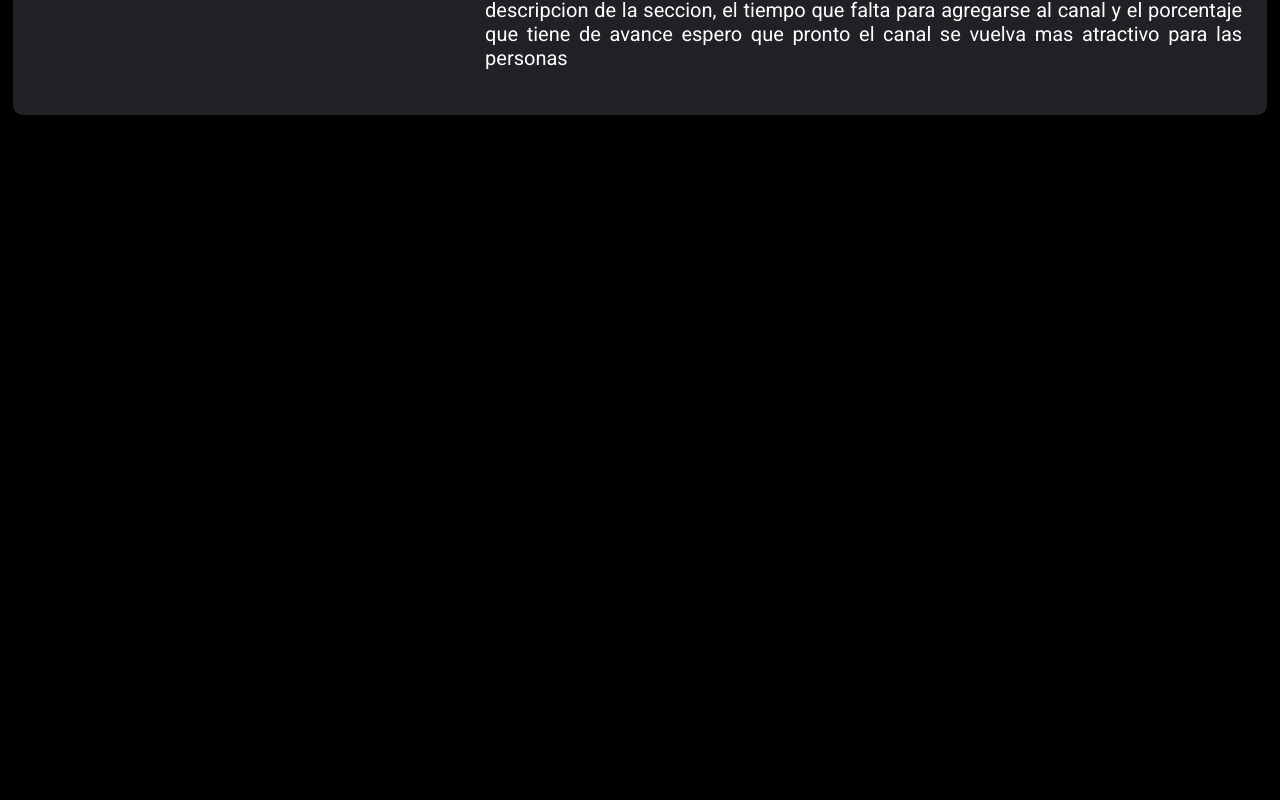
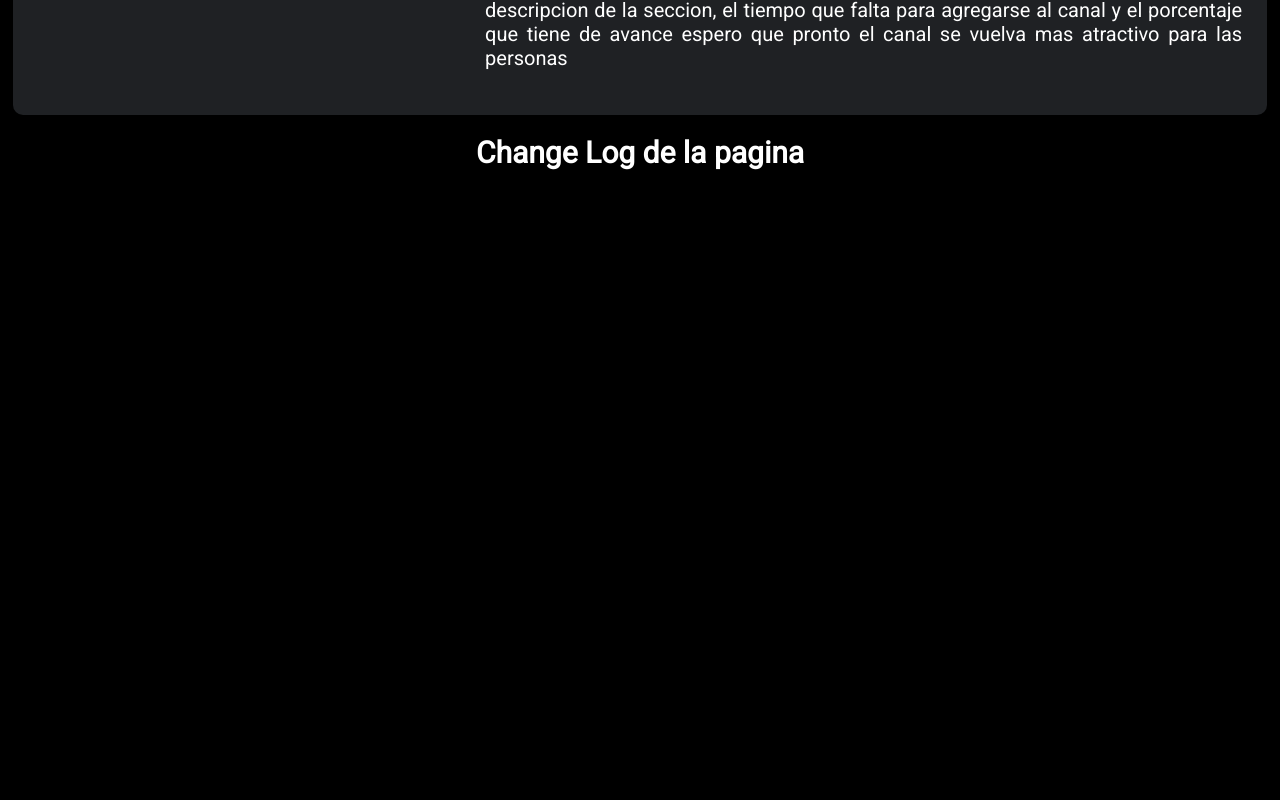
Before and after one commit to SteveBartmoss/steveapp, a React (Create React App) app: page /about in a window 1280 px wide. Shown: the part 380-1180 px from the top of the page. Built offline with nearby package versions, Linux system fonts and the light colour scheme.

Commit message:
add a some styles for the page

```diff
--- a/src/pages/changeLog.jsx
+++ b/src/pages/changeLog.jsx
@@ -3,8 +3,8 @@ import React from "react";
 function ChangeLog() {
     return (
         <>
-            <div>
-                <h1>Change Log de la pagina</h1>
+            <div className="contenedor-logros">
+                <h1 className="title1">Change Log de la pagina</h1>
                 <p>
                     Este es un resumen de los cambios que sufre la pagina para ver como evoluciona
 
```
